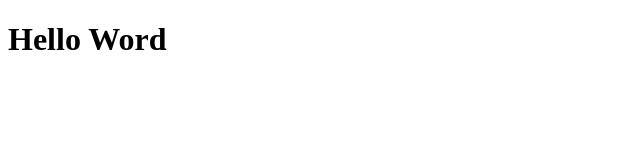
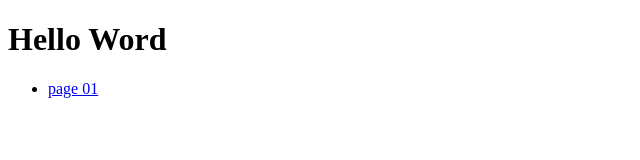
Before and after one commit to lekphin/Practice-partner, a plain HTML site: page index.html in a window 1280 px wide. Shown: the full height of the page, 0-640 px from the left. Drawn offline with Linux system fonts and the light colour scheme.

Commit message:
[ADD UL LI A]

```diff
--- a/index.html
+++ b/index.html
@@ -8,5 +8,10 @@
 </head>
 <body>
     <h1>Hello Word</h1>
+    <ul>
+        <li>
+            <a href="#">page 01</a>
+        </li>
+    </ul>
 </body>
 </html>
```
